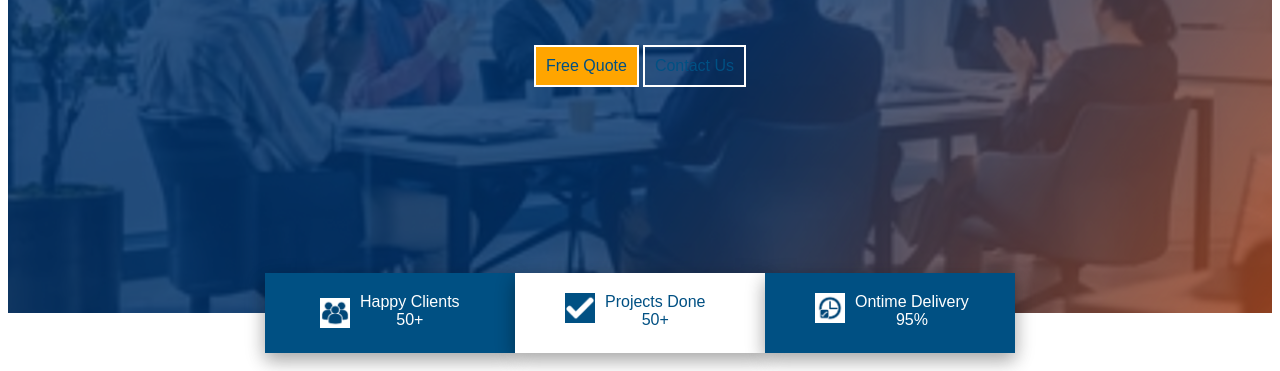
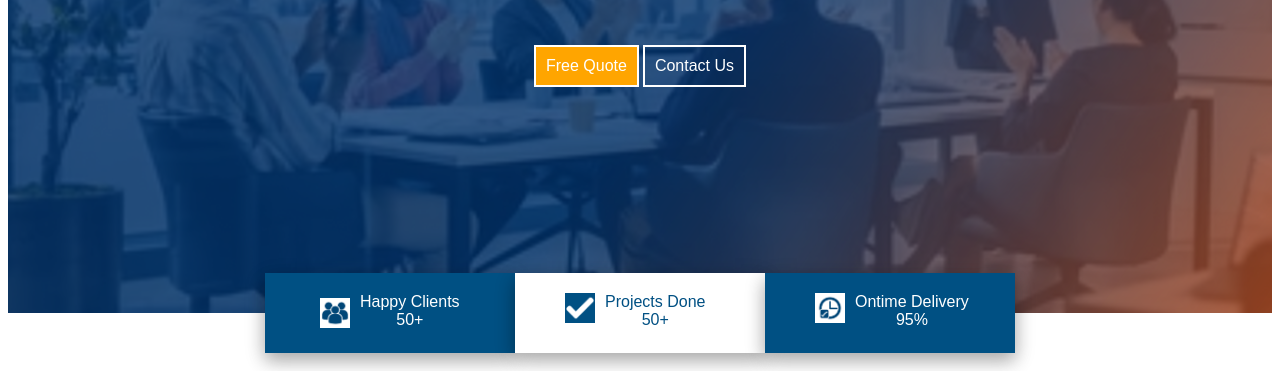
Before and after one commit to venkataramana1191/ShivTeam, a plain HTML site: page index.html in a window 1280 px wide. Shown: the part 429-800 px from the top of the page. Drawn offline with Linux system fonts and the light colour scheme.

Commit message:
Update index.html

```diff
--- a/index.html
+++ b/index.html
@@ -62,7 +62,7 @@
         text-align: center;
         padding:10px;
         font-size: 16px;
-        color :#005083;
+        color :white;
         border: 2px solid white;
     }
 
```
